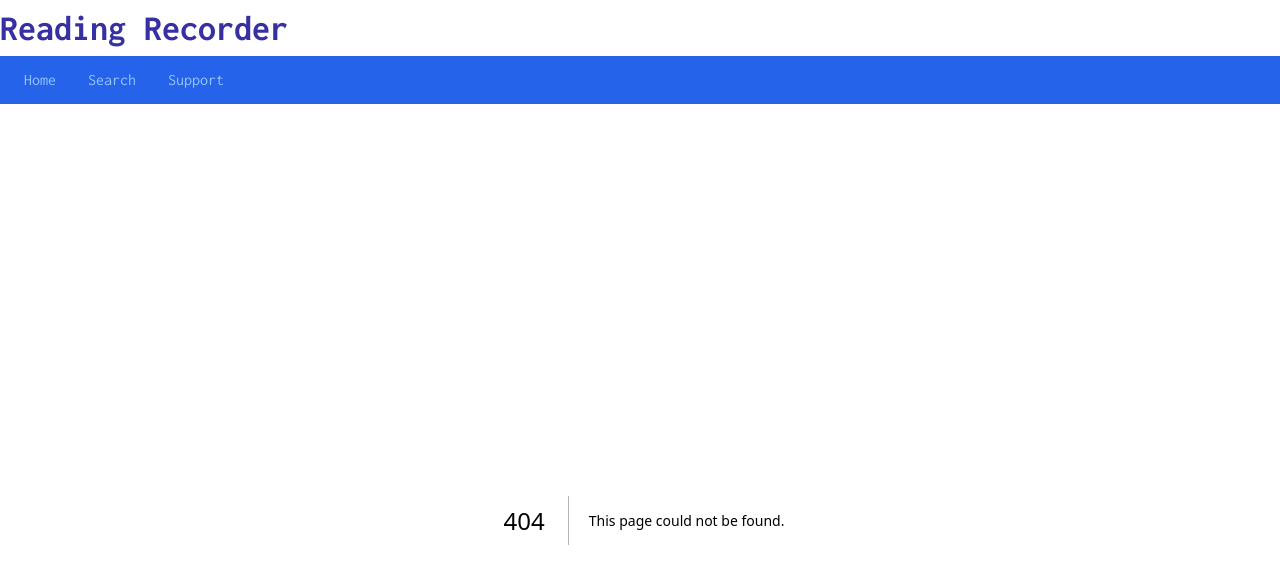
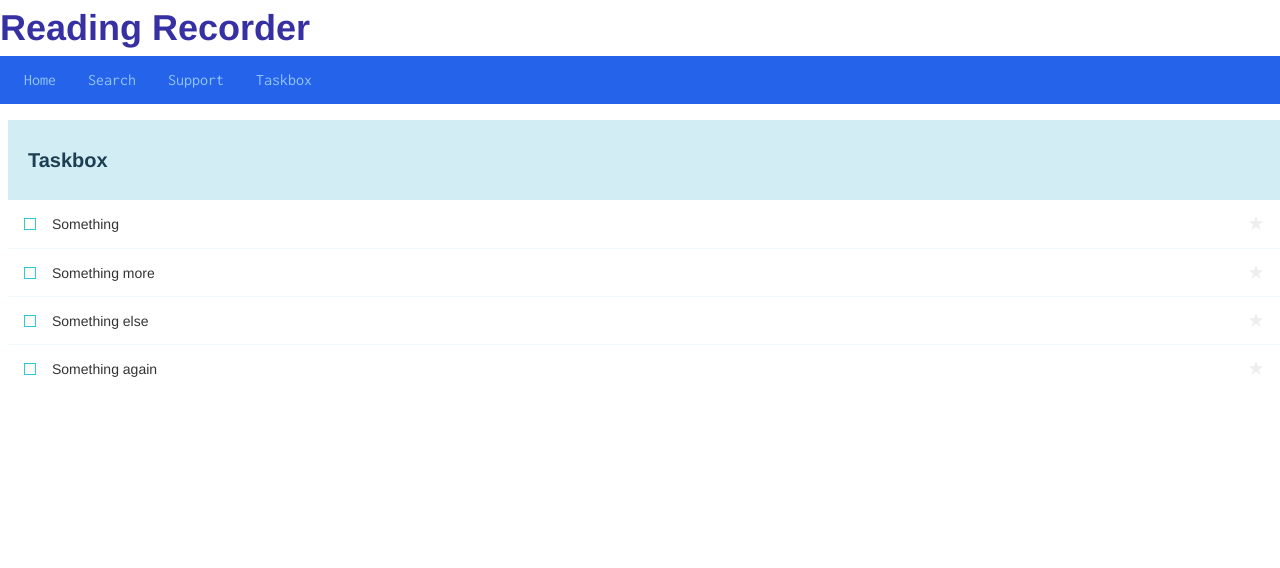
Before and after one commit to wildbook7/awaini, a Next.js app: page /taskbox in a window 1280 px wide. Before the commit this address had no page. Shown: the top 568 px of the page. Built offline with nearby package versions, Linux system fonts and the light colour scheme.

Commit message:
TaskList を通常の画面に表示

```diff
--- a/src/app/layout.tsx
+++ b/src/app/layout.tsx
@@ -41,6 +41,11 @@ export default function RootLayout({
               Support
             </a>
           </li>
+          <li className="block text-blue-300 px-4 py-2 my-1 hover:bg-gray-100 rounded">
+            <Link className="no-underline text-blue-300" href="/taskbox">
+              Taskbox
+            </Link>
+          </li>
         </ul>
         <div className="ml-2">{children}</div>
       </body>
--- /dev/null
+++ b/src/app/taskbox/page.tsx
@@ -0,0 +1,13 @@
+"use client";
+
+import InboxScreen from "@/components/InboxScreen";
+import store from "@/lib/store";
+import { Provider } from "react-redux";
+
+export default function Page() {
+  return (
+    <Provider store={store}>
+      <InboxScreen />
+    </Provider>
+  );
+}
--- /dev/null
+++ b/src/components/InboxScreen.tsx
@@ -0,0 +1,37 @@
+// import { useEffect } from "react";
+
+// import { useDispatch, useSelector } from "react-redux";
+
+// import { fetchTasks } from "../lib/store";
+
+import TaskList from "./TaskList";
+
+export default function InboxScreen() {
+  //   const dispatch = useDispatch();
+  // We're retrieving the error field from our updated store
+  //   const { error } = useSelector((state) => state.taskbox);
+  // The useEffect triggers the data fetching when the component is mounted
+  //   useEffect(() => {
+  //     dispatch(fetchTasks());
+  //   }, []);
+
+  //   if (error) {
+  //     return (
+  //       <div className="page lists-show">
+  //         <div className="wrapper-message">
+  //           <span className="icon-face-sad" />
+  //           <p className="title-message">Oh no!</p>
+  //           <p className="subtitle-message">Something went wrong</p>
+  //         </div>
+  //       </div>
+  //     );
+  //   }
+  return (
+    <div className="page lists-show">
+      <nav>
+        <h1 className="title-page">Taskbox</h1>
+      </nav>
+      <TaskList />
+    </div>
+  );
+}
```
